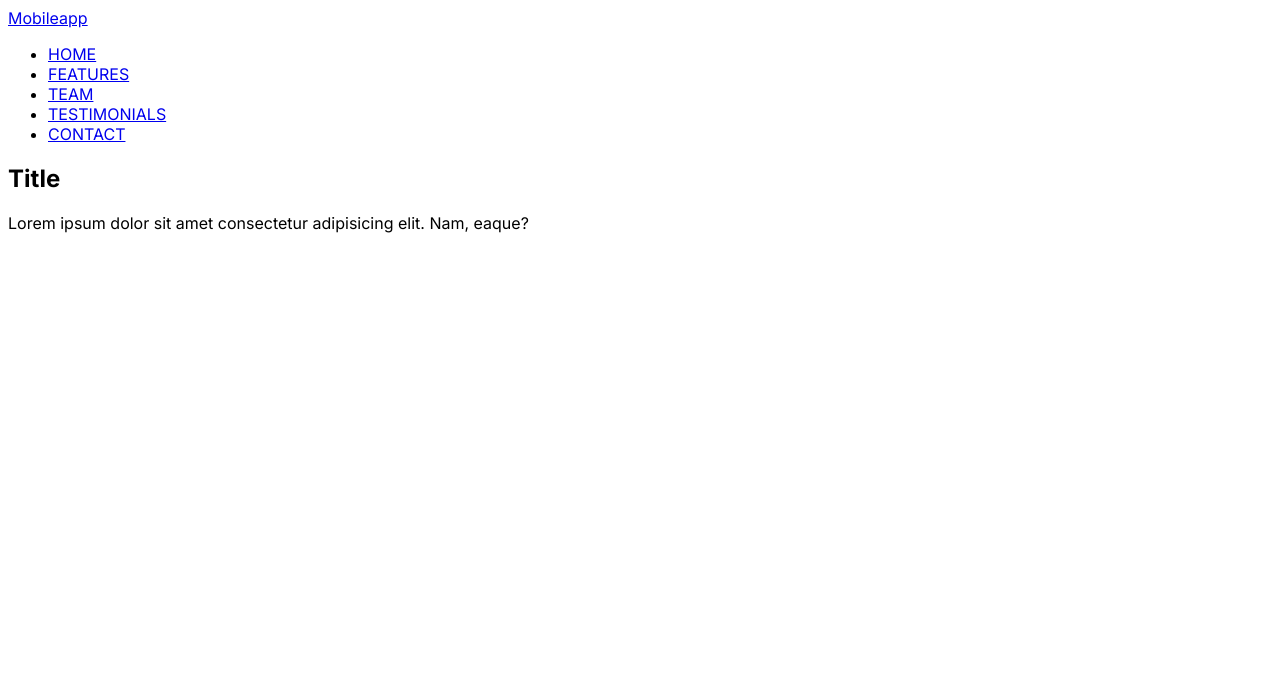
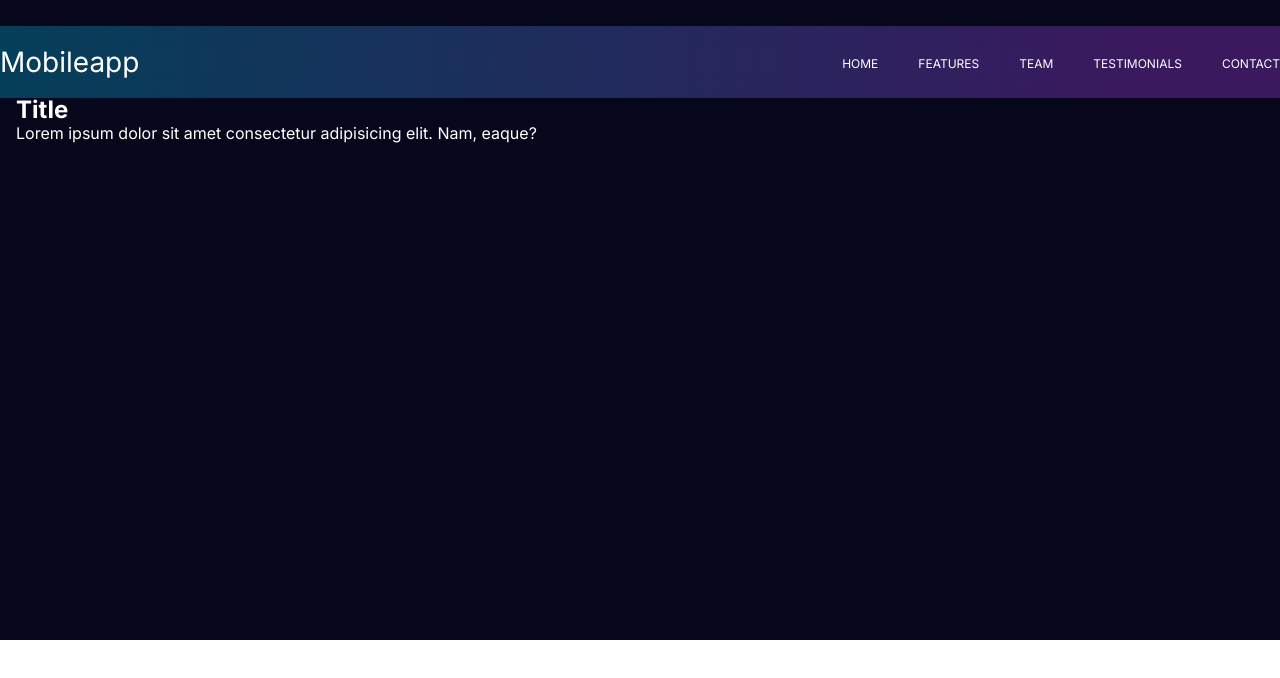
Before and after one commit to Tigriceo/fs84, a plain HTML site: page index.html in a window 1280 px wide. Drawn offline with nearby package versions, Linux system fonts and the light colour scheme.

Commit message:
header style done

```diff
--- a/css/style.css
+++ b/css/style.css
@@ -1,3 +1,95 @@
-body{
-    font-family: 'Inter', sans-serif;
+:root {
+  --colorWhite: #fff;
+
+  --bg-dark: #06071b;
 }
+body {
+  font-family: "Inter", sans-serif;
+}
+h1,
+h2,
+h3,
+h4,
+h5,
+h6,
+p,
+ul {
+  margin: 0;
+  padding: 0;
+}
+ul {
+  list-style: none;
+}
+
+.container {
+  max-width: 1280px;
+  padding: 0 16px;
+  margin-left: auto;
+  margin-right: auto;
+}
+.btn {
+  font-family: inherit;
+}
+.header {
+  position: fixed;
+  left: 0;
+  top: 26px;
+  width: 100%;
+  background: linear-gradient(90.03deg, rgba(0, 197, 235, 0.3) -1.97%, rgba(181, 68, 254, 0.3) 89.43%);
+  backdrop-filter: blur(17.5px);
+}
+.header__block {
+  display: flex;
+  justify-content: space-between;
+  align-items: center;
+  padding: 19px 0 18px;
+}
+.header__block a {
+  color: var(--colorWhite);
+  text-decoration: none;
+}
+.header__nav-list {
+  display: flex;
+  align-items: center;
+  gap: 40px;
+}
+.header__nav-list a {
+  font-size: 12px;
+  line-height: 1.25;
+}
+
+.logo {
+  font-size: 28px;
+  line-height: 1.2442;
+}
+
+/* section hero */
+.hero {
+  background: var(--bg-dark);
+  color: var(--colorWhite);
+  min-height: 80vh;
+  padding-top: 96px;
+}
+
+/* наступний */
+/* .test-li + li {
+  color: red;
+} */
+/* всі наступні елементи */
+/* .test-li ~ li {
+  color: red;
+} */
+/* перший дочірній елемент */
+/* .test-list > li > a {
+  color: red;
+} */
+/* всі елементи */
+/* .test-list * {
+  color: blue;
+} */
+/* .portfolio-item {
+  background-color: blue;
+}
+.portfolio-item:focus{
+    border: 5px solid red;
+} */
--- a/index.html
+++ b/index.html
@@ -1,5 +1,6 @@
 <!DOCTYPE html>
 <html lang="en">
+
 <head>
   <meta charset="UTF-8" />
   <meta http-equiv="X-UA-Compatible" content="IE=edge" />
@@ -7,18 +8,17 @@
   <title>Mobile App</title>
   <link rel="preconnect" href="https://fonts.googleapis.com" />
   <link rel="preconnect" href="https://fonts.gstatic.com" crossorigin />
-    <link
-      href="https://fonts.googleapis.com/css2?family=Inter:wght@400;500;700&display=swap"
-      rel="stylesheet"
-    />
+  <link href="https://fonts.googleapis.com/css2?family=Inter:wght@400;500;700&display=swap" rel="stylesheet" />
+  <link rel="stylesheet" href="https://cdnjs.cloudflare.com/ajax/libs/modern-normalize/1.1.0/modern-normalize.min.css">
   <link rel="stylesheet" href="./css/style.css" />
 </head>
 
 <body>
   <header class="header">
+    <div class="container header__block">
       <a href="#" class="logo">Mobileapp</a>
       <nav class="header__nav">
-        <ul>
+        <ul class="header__nav-list">
           <li><a href="#">HOME</a></li>
           <li><a href="#">FEATURES</a></li>
           <li><a href="#">TEAM</a></li>
@@ -26,15 +26,19 @@
           <li><a href="#">CONTACT</a></li>
         </ul>
       </nav>
+    </div>
   </header>
   <main class="main">
     <section class="hero">
+      <div class="container">
         <h1 class="section-title">Title</h1>
         <p>
           Lorem ipsum dolor sit amet consectetur adipisicing elit. Nam, eaque?
         </p>
+      </div>
     </section>
   </main>
   <footer class="footer"></footer>
 </body>
+
 </html>
```
Also changed, not shown: test.html (added, +74 -0 lines). Lines whose indentation alone changed are shown as unchanged.
